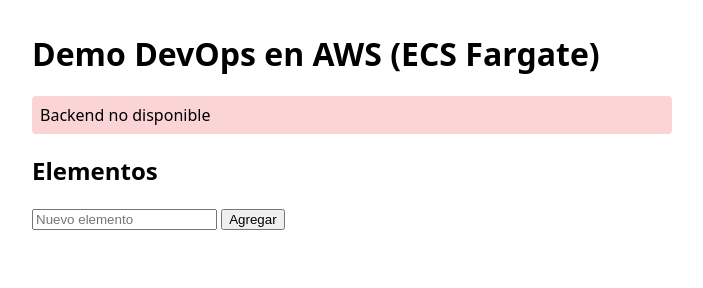
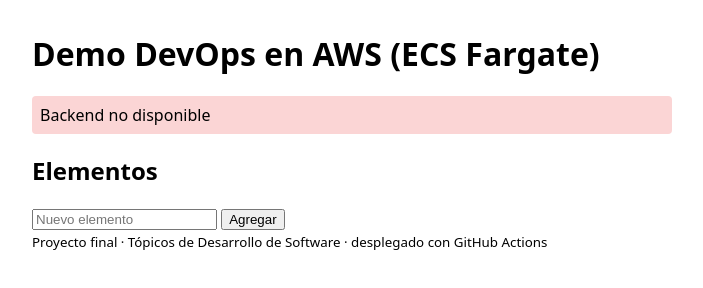
Before and after one commit to raulrojas1/semestral-topicos-1, a plain HTML site: page aplicacion/frontend/index.html in a window 1280 px wide. Shown: the whole page, without its empty margins (288-991 px from the left). Drawn offline with Linux system fonts and the light colour scheme; no server answers.

Commit message:
Agrega pie de pagina al frontend para disparar pipelines 2 y 3
Co-Authored-By: Claude Sonnet 5.5 <noreply@anthropic.com>
Claude-Session: https://claude.ai/code/session_014VDNkdywykTVB3BvasWoMe

```diff
--- a/aplicacion/frontend/index.html
+++ b/aplicacion/frontend/index.html
@@ -20,6 +20,7 @@
     <input id="text" maxlength="200" placeholder="Nuevo elemento" required>
     <button>Agregar</button>
   </form>
+  <footer><small>Proyecto final · Tópicos de Desarrollo de Software · desplegado con GitHub Actions</small></footer>
   <script>
     // Ruta relativa: el ALB envía /api/* al backend
     const status = document.getElementById("status");
```
